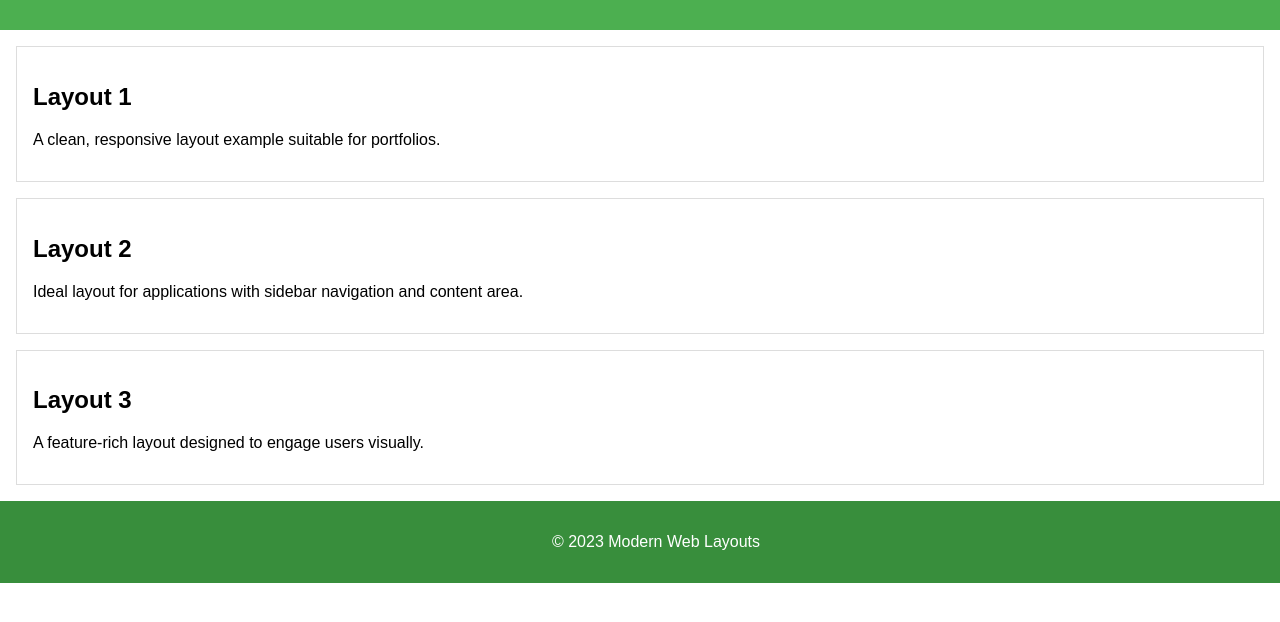
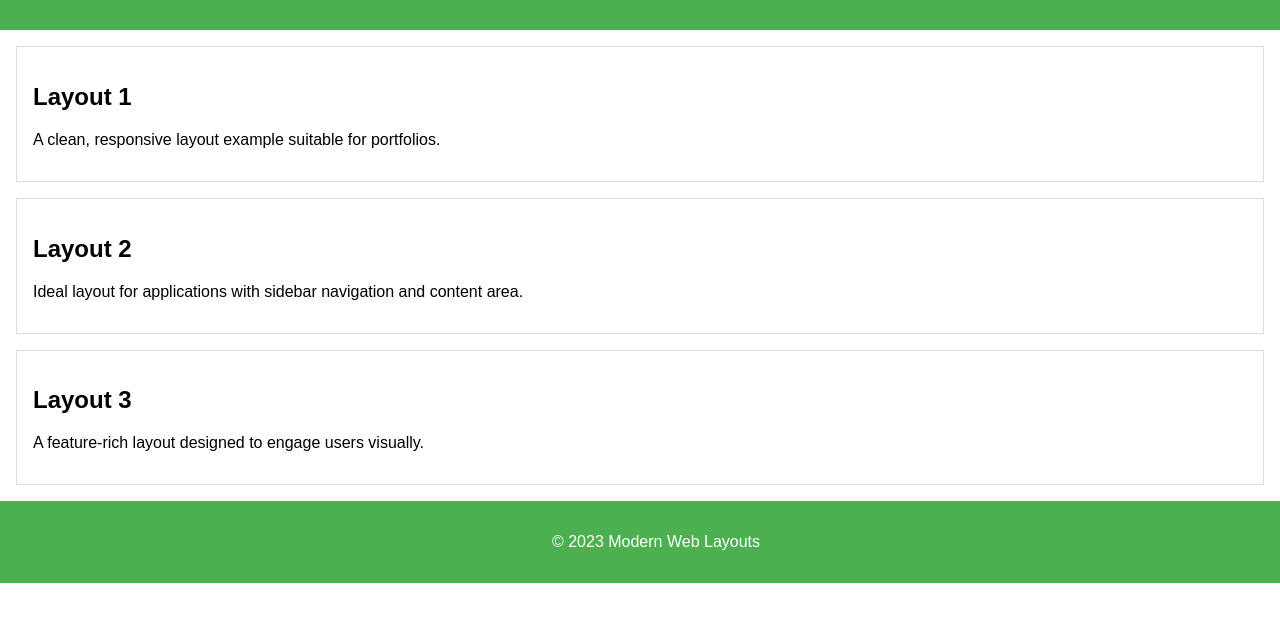
Before and after one commit to inkeybow2002/modern-web-layouts, a plain HTML site: page index.html in a window 1280 px wide. Shown: the part 116-738 px from the top of the page. Drawn offline with Linux system fonts and the light colour scheme.

Commit message:
Update footer background color for improved visibility

```diff
--- a/styles.css
+++ b/styles.css
@@ -35,7 +35,7 @@ nav a {
 footer {
     text-align: center;
     padding: 1rem;
-    background-color: #388E3C;  /* Modified for better visibility */
+    background-color: #4CAF50;  /* Updated footer color for consistency */
     color: white;
     position: relative;
     bottom: 0;
```
